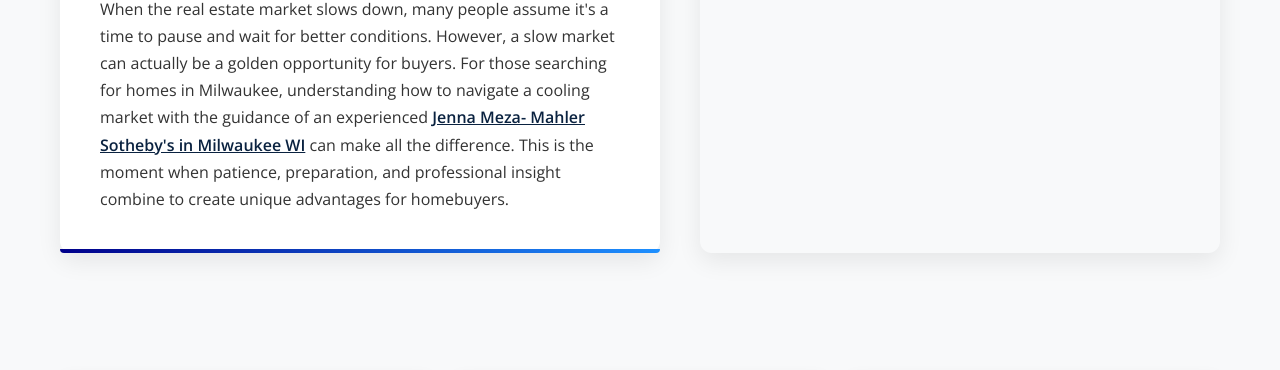
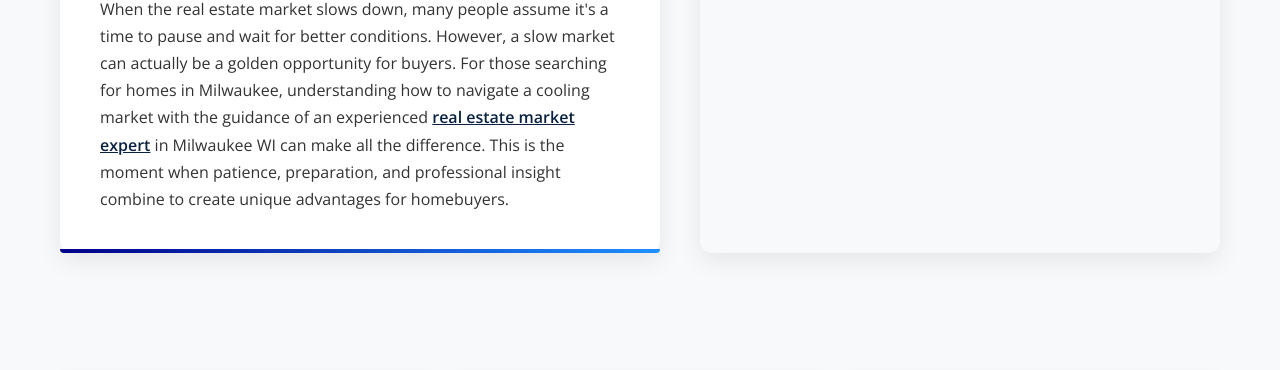
Before and after one commit to kivenlocalseo-cyber/Jenna-Meza--Mahler-Sotheby-s, a plain HTML site: page index.html in a window 1280 px wide. Shown: the part 403-773 px from the top of the page. Drawn offline with nearby package versions, Linux system fonts and the light colour scheme.

Commit message:
Update index.html

```diff
--- a/index.html
+++ b/index.html
@@ -518,7 +518,7 @@
   <!-- Introduction Section with Image -->
   <div class="container intro-container">
     <div class="intro-text">
-      <p>When the real estate market slows down, many people assume it's a time to pause and wait for better conditions. However, a slow market can actually be a golden opportunity for buyers. For those searching for homes in Milwaukee, understanding how to navigate a cooling market with the guidance of an experienced <a href="https://maps.app.goo.gl/v2SzkxzUZGe8QoD66" style="color: #0a2240;"><strong>Jenna Meza- Mahler Sotheby's in Milwaukee WI</strong></a> can make all the difference. This is the moment when patience, preparation, and professional insight combine to create unique advantages for homebuyers.</p>
+      <p>When the real estate market slows down, many people assume it's a time to pause and wait for better conditions. However, a slow market can actually be a golden opportunity for buyers. For those searching for homes in Milwaukee, understanding how to navigate a cooling market with the guidance of an experienced <a href="https://maps.app.goo.gl/v2SzkxzUZGe8QoD66" style="color: #0a2240;"><strong>real estate market expert</strong></a> in Milwaukee WI can make all the difference. This is the moment when patience, preparation, and professional insight combine to create unique advantages for homebuyers.</p>
     </div>
     <div class="intro-image">
       <img src="https://avatars.mds.yandex.net/i?id=fa5d9ff58d7de828bf873f0314ea77d5d7944670-5383195-images-thumbs&n=13" alt="Milwaukee Real Estate"/>
```
